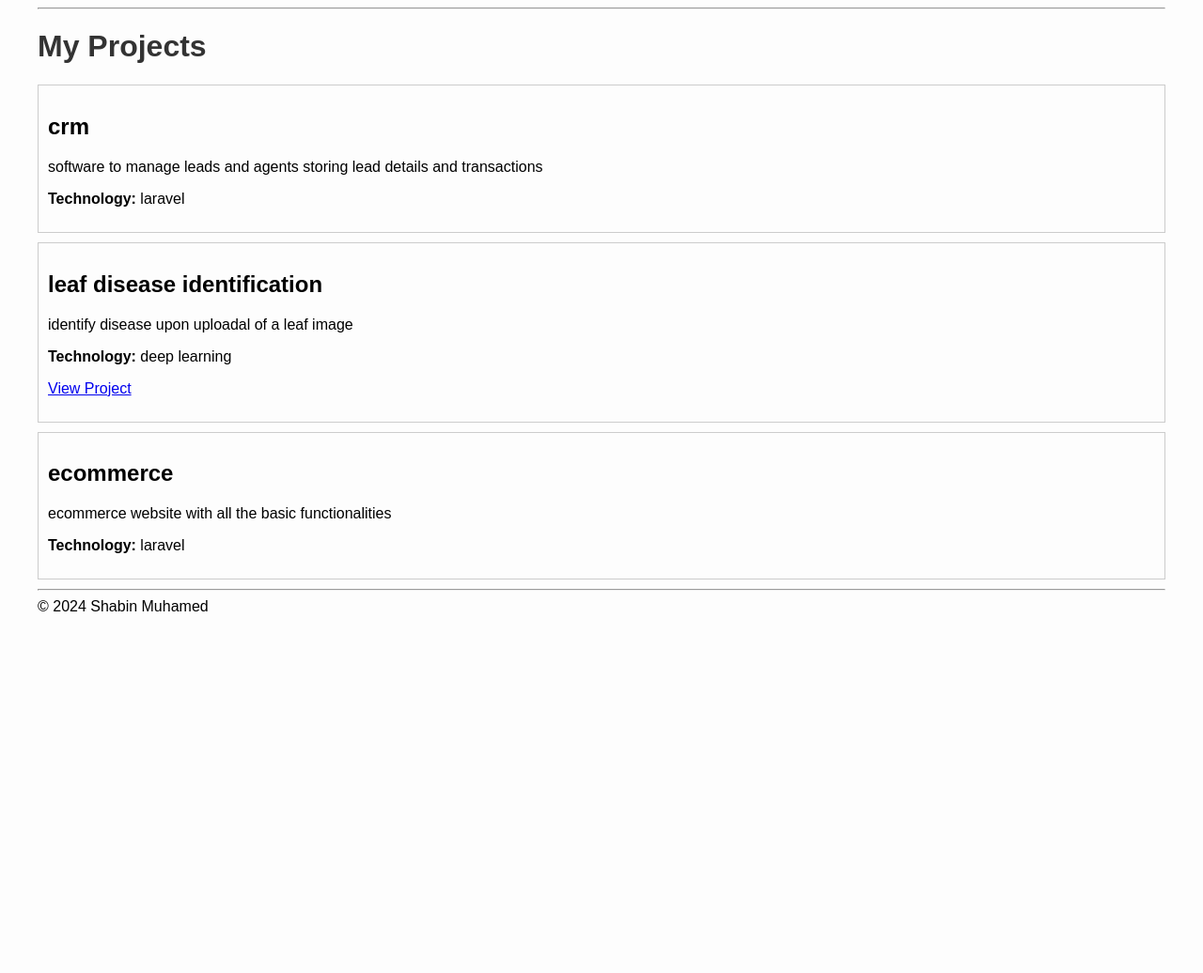
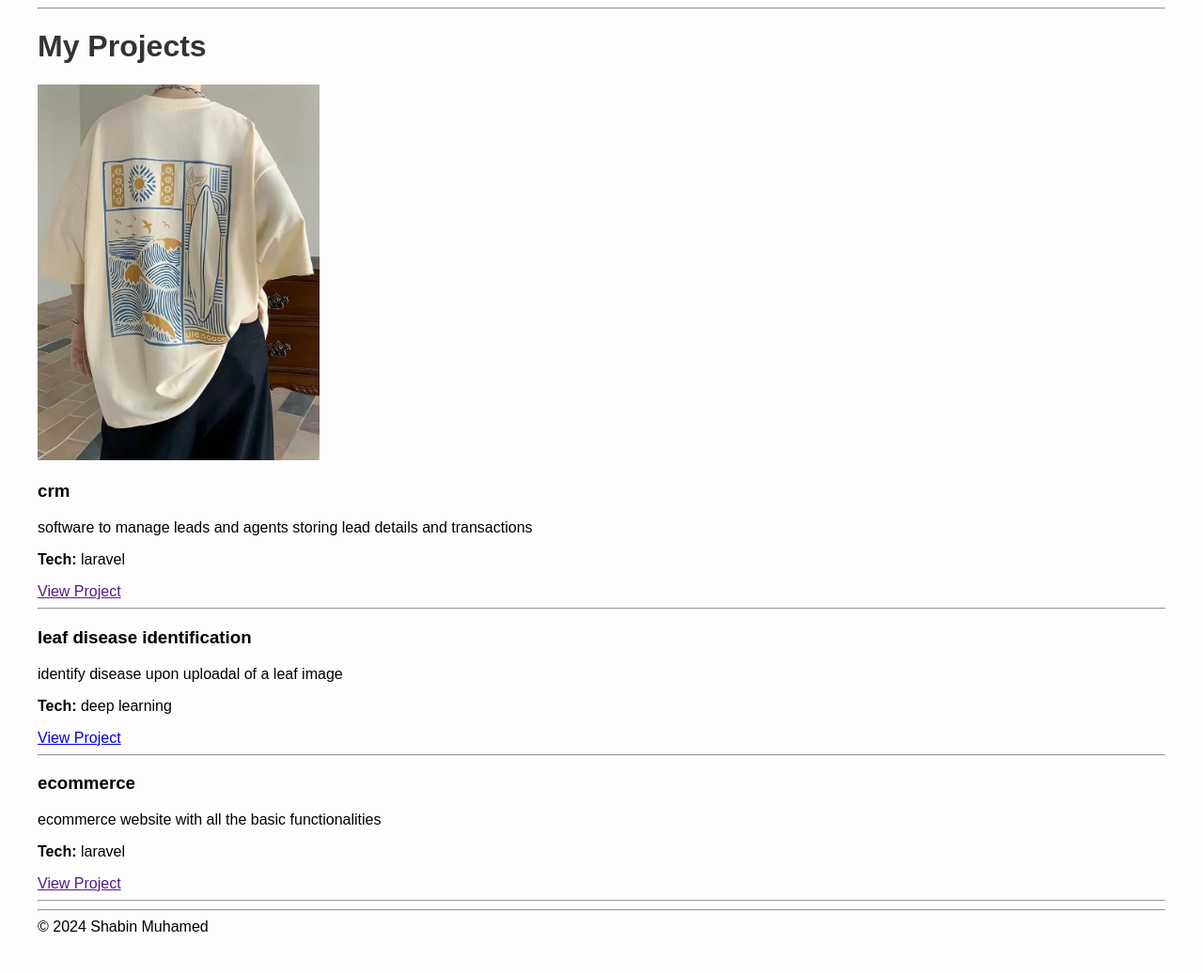
Before and after one commit to ShabinMuhamed/portfolio_site, a Django app: page /projects/ in a window 1280 px wide. Shown: the part 58-1094 px from the top of the page at 94% size. Before the commit the page ends 709 px from the top, so only its background shows below. Run offline with Django 5.2, Linux system fonts and the light colour scheme; data comes from the database, SQL or seed files in the repository; both versions use the stored data as it was after the commit.

Commit message:
Added image support to Project model

```diff
--- a/home/models.py
+++ b/home/models.py
@@ -5,6 +5,7 @@ class Project(models.Model):
     description = models.TextField()
     technology = models.CharField(max_length=100)
     link = models.URLField(blank=True)
+    image = models.ImageField(upload_to='project_images/', blank=True, null=True)
 
     def __str__(self):
         return self.title
--- a/home/templates/home/projects.html
+++ b/home/templates/home/projects.html
@@ -4,16 +4,17 @@
 <h1>My Projects</h1>
 
 {% for project in projects %}
-  <div style="border: 1px solid #ccc; padding: 10px; margin-bottom: 10px;">
-    <h2>{{ project.title }}</h2>
+  <div class="project">
+    {% if project.image %}
+      <img src="{{ project.image.url }}" alt="{{ project.title }}" style="width: 300px; height: auto;">
+    {% endif %}
+    <h3>{{ project.title }}</h3>
     <p>{{ project.description }}</p>
-    <p><strong>Technology:</strong> {{ project.technology }}</p>
-    {% if project.link %}
-    <p><a href="{{ project.link }}" target="_blank">View Project</a></p>
-    {% endif %}
+    <p><strong>Tech:</strong> {{ project.technology }}</p>
+    <a href="{{ project.link }}" target="_blank">View Project</a>
   </div>
-{% empty %}
-  <p>No projects added yet.</p>
+  <hr>
 {% endfor %}
 
+
 {% endblock %}
--- a/portfolio_site/settings.py
+++ b/portfolio_site/settings.py
@@ -128,3 +128,6 @@ DEFAULT_AUTO_FIELD = 'django.db.models.BigAutoField'
 STATIC_URL = '/static/'
 STATICFILES_DIRS = [BASE_DIR / 'home/static']
 STATIC_ROOT = os.path.join(BASE_DIR, 'staticfiles')
+
+MEDIA_URL = '/media/'
+MEDIA_ROOT = os.path.join(BASE_DIR, 'media')
--- a/portfolio_site/urls.py
+++ b/portfolio_site/urls.py
@@ -17,6 +17,9 @@ Including another URLconf
 from django.contrib import admin
 from django.urls import path
 from home.views import home_view, about_view, skills_view,projects_view,contact_view
+from django.conf import settings
+from django.conf.urls.static import static
+
 
 urlpatterns = [
     path('admin/', admin.site.urls),
@@ -27,3 +30,5 @@ urlpatterns = [
     path('contact/', contact_view),  # 👈 new route
 
 ]
+
+urlpatterns += static(settings.MEDIA_URL, document_root=settings.MEDIA_ROOT)
```
Also changed, not shown: db.sqlite3, home/migrations/0001_initial.py, media/project_images/This_mens_tee_is_ideal_for_summer_with_its.jpeg (added).
